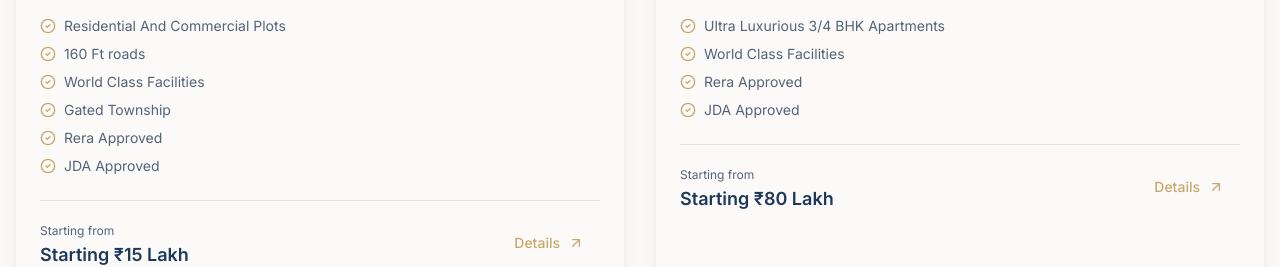
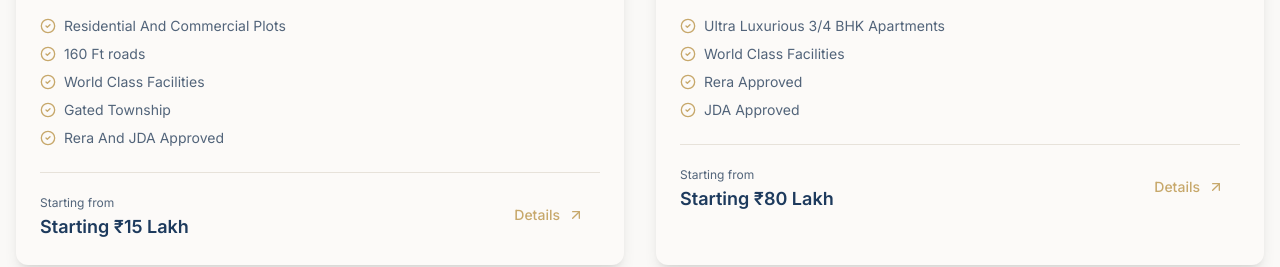
Before and after one commit to honeyakshat999/desire, a React (Vite) app: page / in a window 1280 px wide. Shown: the part 1448-1715 px from the top of the page. Built offline with nearby package versions, Linux system fonts and the light colour scheme; no server answers.

Commit message:
added chnage

```diff
--- a/src/data/projects.ts
+++ b/src/data/projects.ts
@@ -26,7 +26,7 @@
     name: "Nilgiri",
     location: "AJMER ROAD, MAHLA JAIPUR",
     status: "ongoing",
-    highlights: ["Residential And Commercial Plots","160 Ft roads", "World Class Facilities", "Gated Township" ,"Rera Approved", "JDA Approved"],
+    highlights: ["Residential And Commercial Plots","160 Ft roads", "World Class Facilities", "Gated Township" ,"Rera And JDA Approved"],
     description: "Discover Nilgiri — a RERA & JDA approved gated township on Ajmer Road, Jaipur, offering residential and commercial plots along with ready shops. Thoughtfully planned with all modern amenities and a prime location, it's the perfect destination for families and investors alike.",
     image: "https://res.cloudinary.com/ddnjyktnc/image/upload/f_auto,q_auto/v1778003234/Nilgiri-project_negkbt.png",
     price: "Starting ₹15 Lakh",
```
